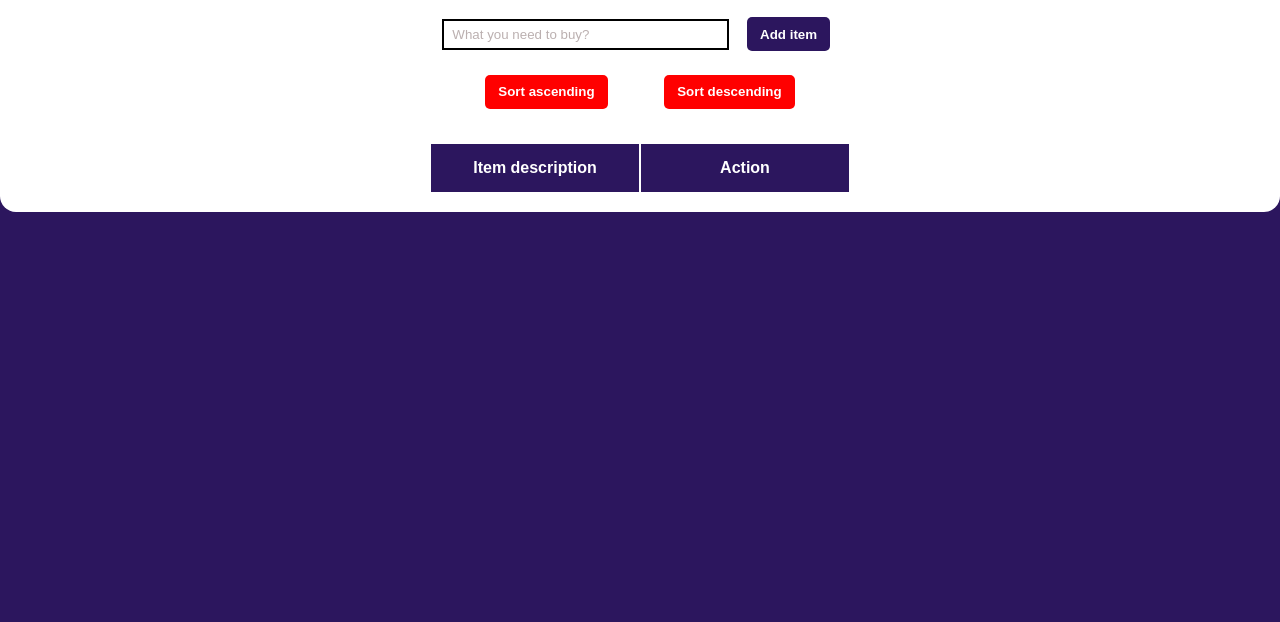
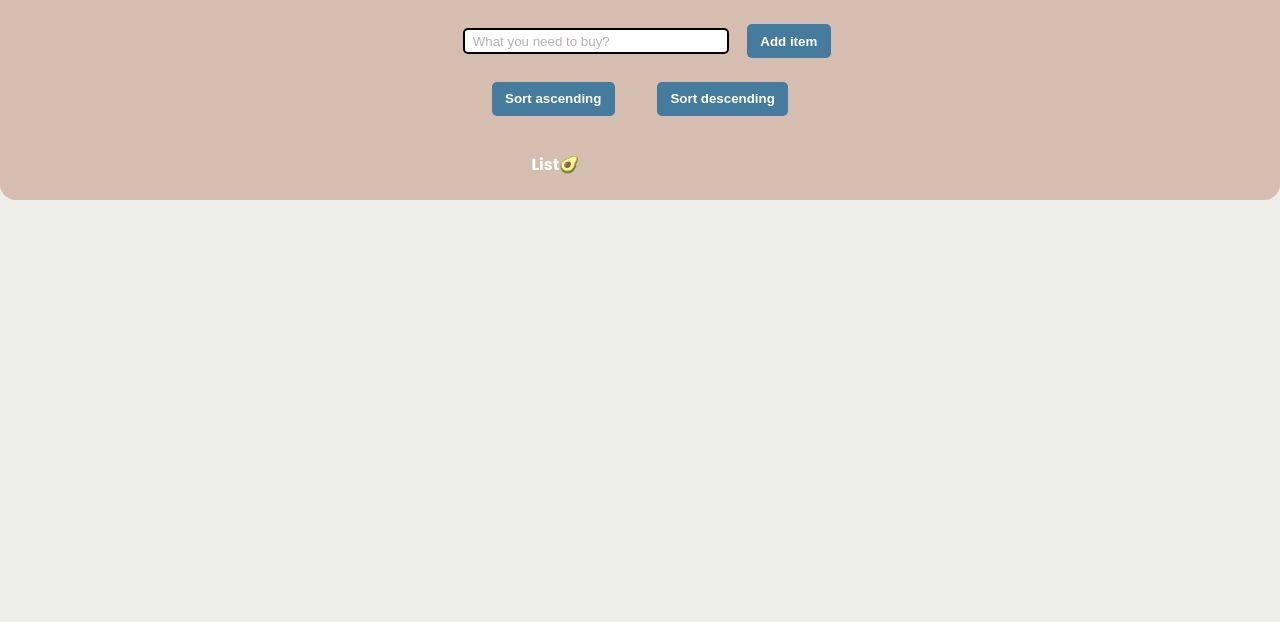
Before and after one commit to tudorr2/Shopping-list, a plain HTML site: page index.html in a window 1280 px wide. Shown: the part 178-800 px from the top of the page. Drawn offline with Linux system fonts and the light colour scheme.

Commit message:
added some colors

```diff
--- a/index.html
+++ b/index.html
@@ -19,8 +19,8 @@
                 <button id="desc">Sort descending</button>
             </div>
             <table>
-                <th>Item description</th>
-                <th>Action</th>
+                <th>List🥑</th>
+                <!-- <th>Action</th> -->
                 <tbody id="tableBody">
                     <tr>
                         <!-- <td class="strikethrough">apa</td>
--- a/style.css
+++ b/style.css
@@ -1,16 +1,23 @@
+@import url("https://fonts.googleapis.com/css2?family=Poppins:wght@400;500;600;700;800;900&display=swap");
+
+
+
 * {
   margin: 0;
   padding: 0;
-  font-family: Arial, Helvetica, sans-serif;
+  box-sizing: border-box;
+
 }
 
 body {
-  background-color: rgb(44, 22, 94);
+  background-color:#edede9;
+  font-family: "Poppins", sans-serif;
+
 }
 
 .container {
   width: 100%;
-  background-color: white;
+  background-color: #d5bdaf;
   border-radius: 1rem;
   margin: 50px auto;
   display: flex;
@@ -34,14 +41,14 @@ table {
 
 #asc,
 #desc {
-  background-color: red;
+  background-color: #457B9D;
 }
 
 
 button {
   cursor: pointer;
   padding: 0.7em 1em;
-  background-color: rgb(44, 22, 94);
+  background-color: #457B9D;
   border-radius: 5px;
   font-weight: 700;
   color: white;
@@ -54,6 +61,7 @@ button {
   border: 2px solid black;
   padding: 0 0.6em;
   width: 20em;
+  border-radius: 5px;
 }
 
 #inputVal::placeholder {
@@ -67,25 +75,23 @@ h1 {
 }
 
 th {
-  height: 3em;
+  height: 2em;
   text-align: center;
   width: 13em;
   font-weight: 700;
-  /* border: 2px solid blue; */
-  background-color: rgb(44, 22, 94);
+  background-color: #d5bdaf;
   color: white;
 }
 
 td {
-  height: 3em;
+  height: 2.5em;
   text-align: center;
   width: 13em;
   font-weight: 700;
-  /* border: 2px solid rgb(255, 0, 34); */
-  background-color: aqua;
+  background-color: #d5bdaf;
 }
 
 .linethrough {
   text-decoration: line-through;
-  color: red;
+  color: #E63946;
 }
```
